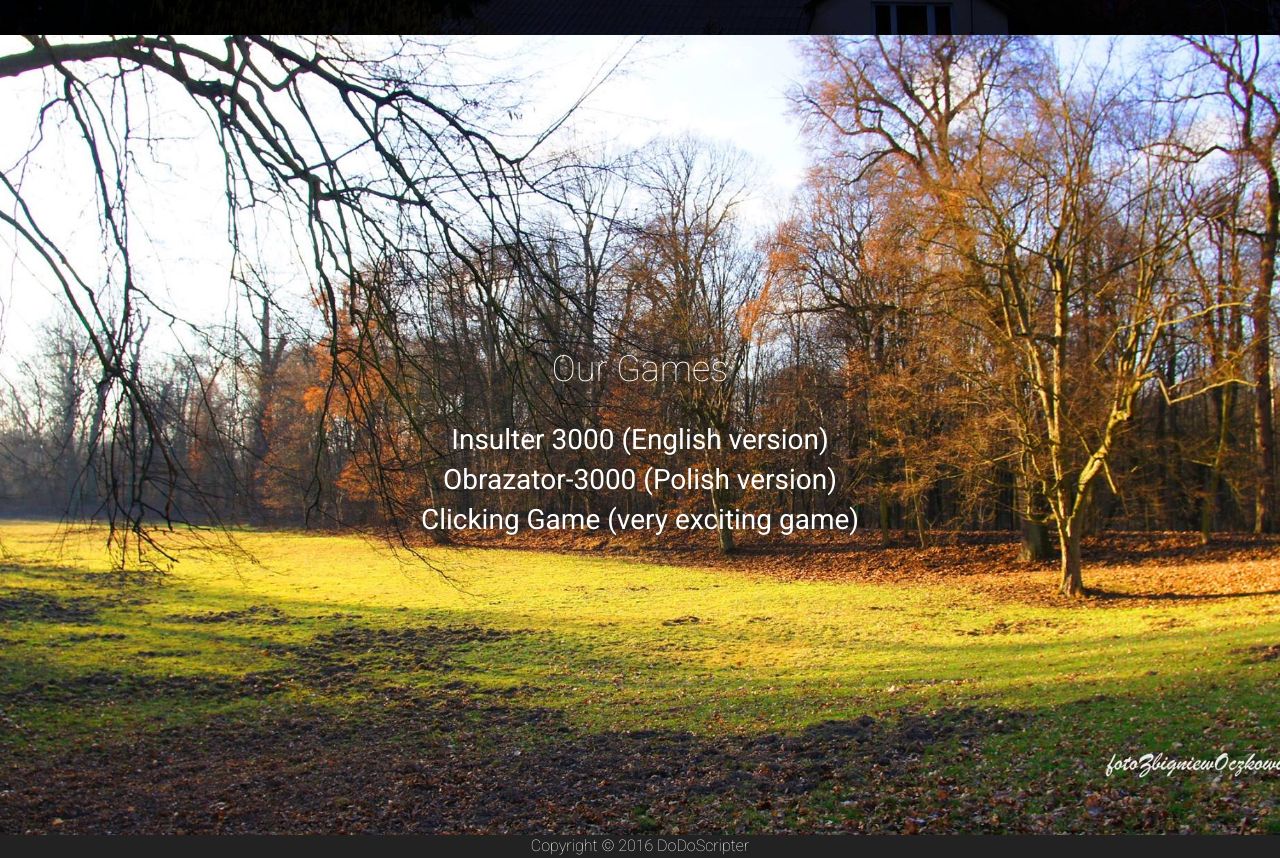
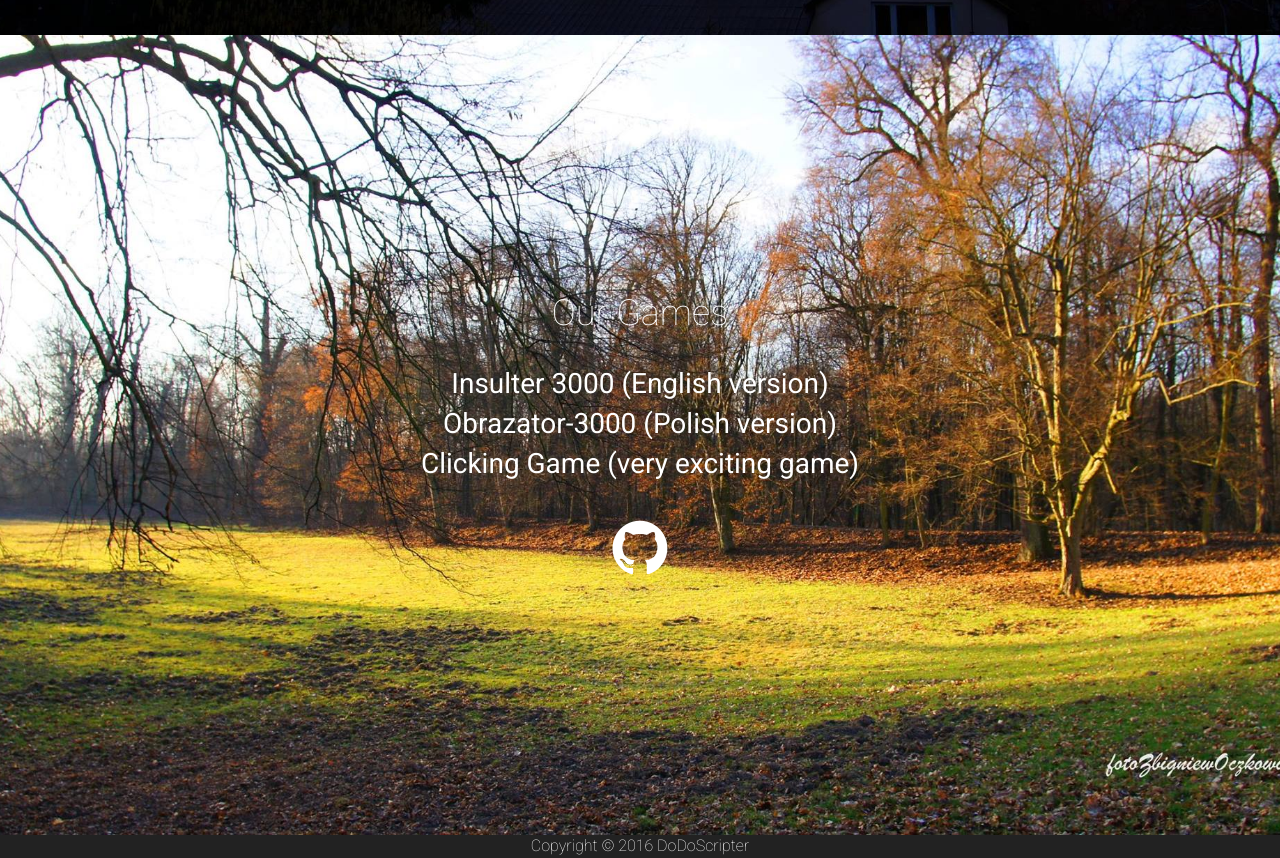
Before and after one commit to LenScript/lenscript.github.io, a plain HTML site: page index.html in a window 1280 px wide. Shown: the part 1565-2423 px from the top of the page. Drawn offline with nearby package versions, Linux system fonts and the light colour scheme.

Commit message:
add github link

```diff
--- a/index.html
+++ b/index.html
@@ -143,6 +143,14 @@ h3 {
   text-decoration: underline;
   color: #79f;
 }
+.games .ghlink {
+  font-size: 64px;
+  margin-top: 20px;
+}
+.games .ghlink a:hover {
+  color: white;
+  text-shadow: 0 0 24px #79f, 0 0 12px #79f;
+}
 
 </style>
 
@@ -208,12 +216,15 @@ h3 {
       Clicking Game (very exciting game)
     </a>
   </div>
+  <div class="ghlink">
+    <a target="_blank" href="https://github.com/dodoscripter"><i class="fa fa-github"></i>
+    </a>
+  </div>
 </div></div>
 
 <div class="footer">
 Copyright &copy; 2016 DoDoScripter
 </div>
 
-
 </body>
 </html>
```
